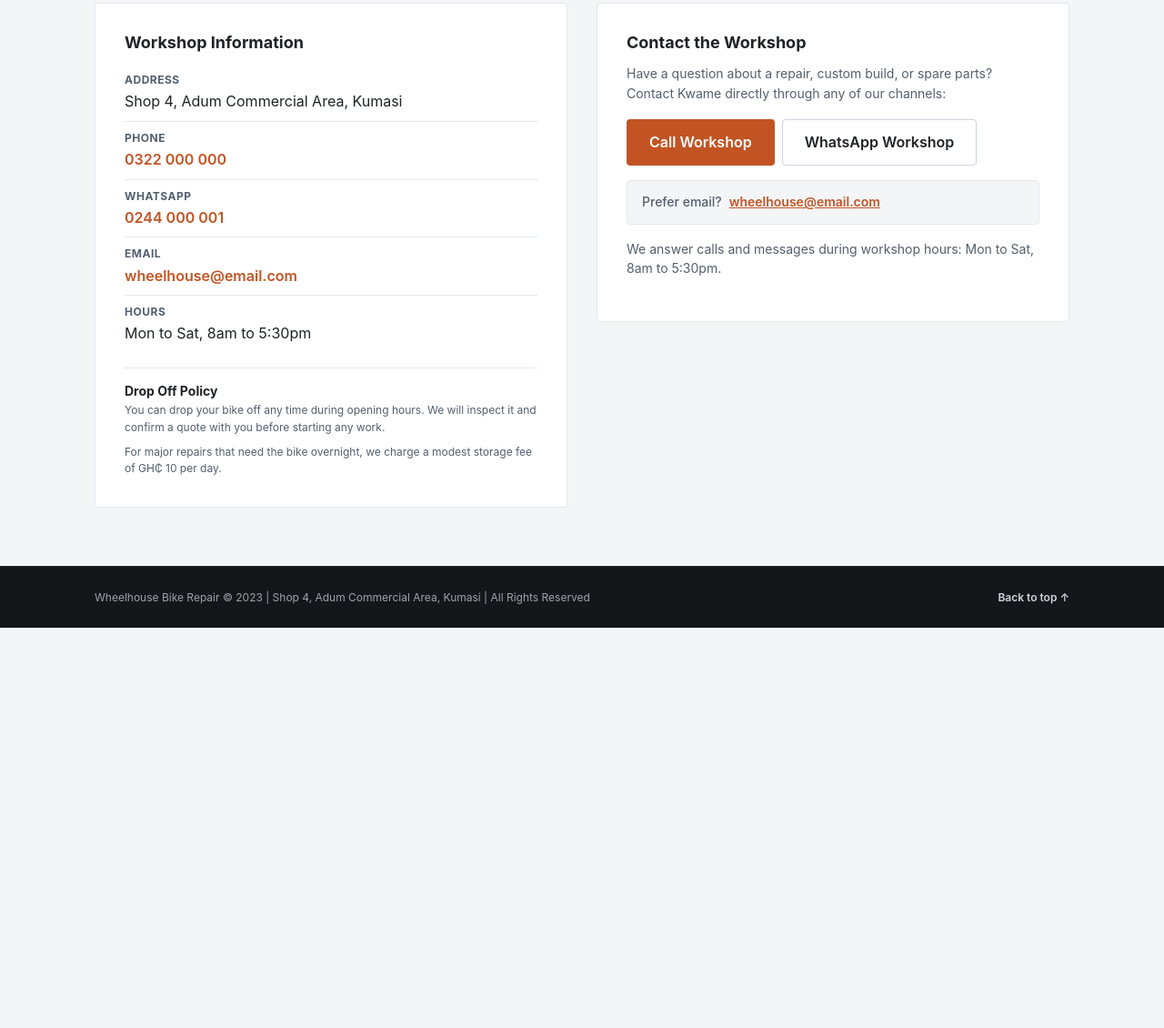
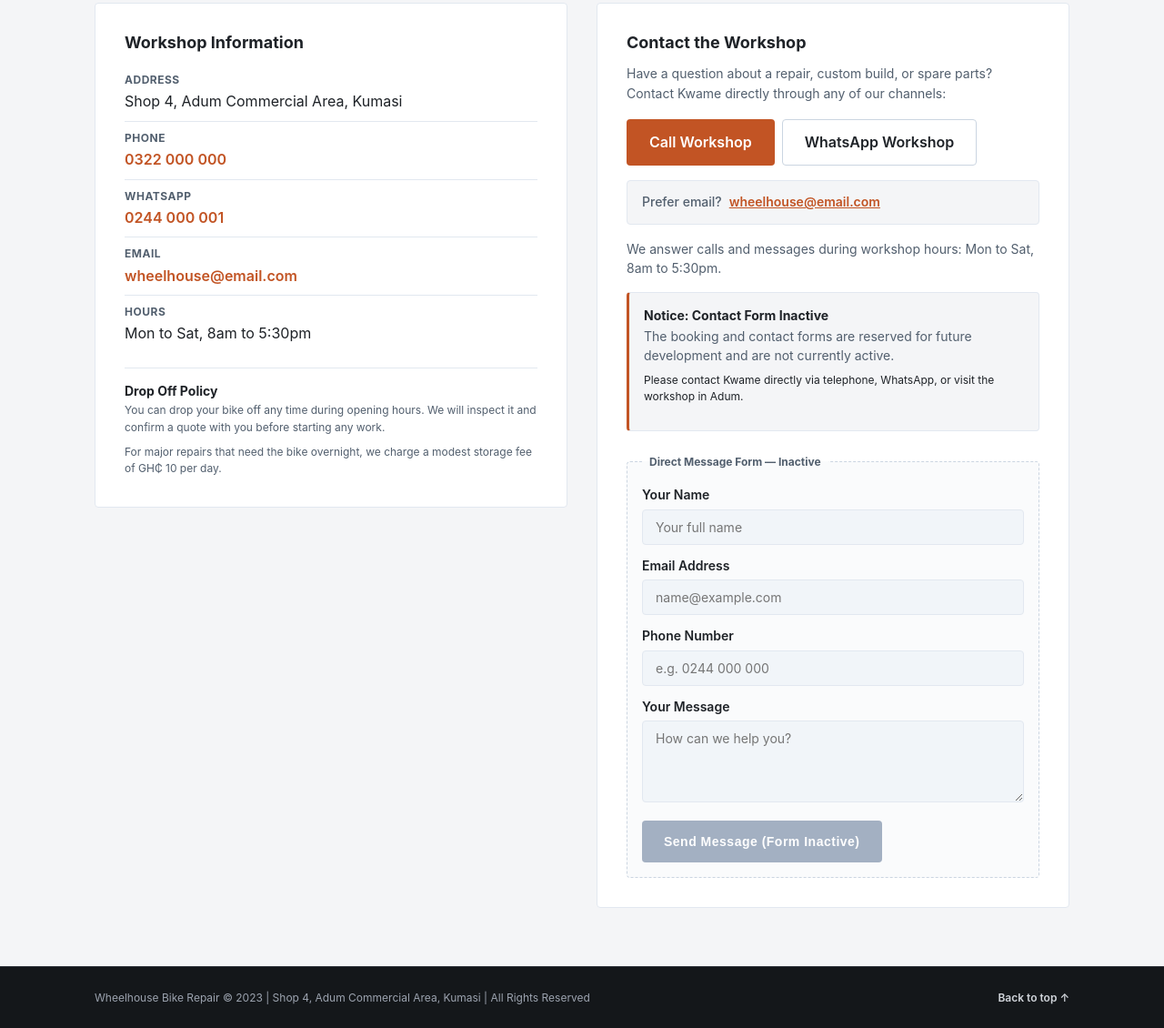
Before and after one commit to zakari999/wheelhouse-bike-repair, a plain HTML site: page index.html in a window 1280 px wide. Shown: the part 2662-3792 px from the top of the page at 91% size. Before the commit the page ends 3352 px from the top, so only its background shows below. Drawn offline with Linux system fonts and the light colour scheme.

Commit message:
feat(ee01): added disabled form input for contact card section

```diff
--- a/css/styles.css
+++ b/css/styles.css
@@ -851,6 +851,13 @@ a.service-price:hover {
 .service-notice-text {
   font-size: var(--font-size-sm);
   color: var(--color-charcoal-muted);
+  margin-bottom: var(--space-xs);
+  line-height: 1.5;
+}
+
+.service-notice-subtext {
+  font-size: var(--font-size-xs);
+  color: var(--color-charcoal-dark);
   margin-bottom: var(--space-sm);
   line-height: 1.5;
 }
@@ -901,13 +908,22 @@ a.service-price:hover {
 
 /* Forms */
 .form-fieldset {
-  border: none;
-  padding: 0;
-  margin: 0;
+  border: 1px dashed var(--color-border-dark);
+  border-radius: var(--border-radius-sm);
+  padding: var(--space-md);
+  margin: var(--space-md) 0 0 0;
+  background-color: #fafbfc;
+}
+
+.form-legend {
+  font-size: var(--font-size-xs);
+  font-weight: 700;
+  color: var(--color-charcoal-muted);
+  padding: 0 var(--space-xs);
 }
 
 .form-group {
-  margin-bottom: var(--space-md);
+  margin-bottom: var(--space-sm);
 }
 
 .form-label {
@@ -976,8 +992,12 @@ textarea.form-field {
 .form-submit:disabled,
 .form-submit[aria-disabled="true"],
 fieldset[disabled] .form-submit {
-  background-color: #64748b;
-  color: #f1f5f9;
+  background-color: #94a3b8;
+  color: #ffffff;
+  cursor: not-allowed;
+  opacity: 0.85;
+  box-shadow: none;
+}
   cursor: not-allowed;
   opacity: 0.8;
   box-shadow: none;
--- a/index.html
+++ b/index.html
@@ -311,29 +311,11 @@
         <p>Need to arrange a repair or drop off your bicycle? Contact the workshop directly to arrange a convenient time with Kwame.</p>
 
         <div class="booking-actions">
-          <a href="tel:0322000000" class="btn btn-primary">Call Workshop</a>
+          <a href="tel:0322000000" class="btn btn-primary">Call Workshop: 0322 000 000</a>
           <a href="https://wa.me/233244000001" class="btn btn-secondary" target="_blank" rel="noopener noreferrer">WhatsApp Workshop</a>
         </div>
 
         <p class="booking-note">Walk-ins are also welcome during opening hours. We inspect every bicycle and confirm an upfront quote before starting any work.</p>
-
-        <!-- Preserved booking form template for future Applied JavaScript modules -->
-        <template id="booking-form-template">
-          <form class="booking-form">
-            <div class="form-group">
-              <label for="booking-name" class="form-label">Your Name</label>
-              <input type="text" id="booking-name" name="name" class="form-field" placeholder="e.g. Kwame Mensah">
-            </div>
-
-            <div class="form-group">
-              <label for="booking-need" class="form-label">What does your bike need?</label>
-              <input type="text" id="booking-need" name="need" class="form-field" placeholder="e.g. Brake adjustment or tube replacement">
-            </div>
-
-            <button type="submit" class="form-submit">Submit Request</button>
-          </form>
-          <div id="booking-list" aria-live="polite"></div>
-        </template>
       </section>
 
     </div>
@@ -399,32 +381,45 @@
 
             <p class="contact-hours-note">We answer calls and messages during workshop hours: Mon to Sat, 8am to 5:30pm.</p>
 
-            <!-- Preserved contact form template for future Applied JavaScript modules -->
-            <template id="contact-form-template">
-              <form class="contact-form">
+            <!-- Documented Limitation Notice -->
+            <div class="service-notice-box" role="status">
+              <h4 class="service-notice-heading">Notice: Contact Form Inactive</h4>
+              <p class="service-notice-text">
+                The booking and contact forms are reserved for future development and are not currently active.
+              </p>
+              <p class="service-notice-subtext">
+                Please contact Kwame directly via telephone, WhatsApp, or visit the workshop in Adum.
+              </p>
+            </div>
+
+            <!-- Visible form with disabled fields matching the documented limitation -->
+            <form class="contact-form" aria-label="Contact form (currently inactive)">
+              <fieldset disabled class="form-fieldset">
+                <legend class="form-legend">Direct Message Form &mdash; Inactive</legend>
+
                 <div class="form-group">
                   <label for="contact-name" class="form-label">Your Name</label>
-                  <input type="text" id="contact-name" name="name" class="form-field" placeholder="Your full name">
+                  <input type="text" id="contact-name" name="name" class="form-field" placeholder="Your full name" disabled>
                 </div>
 
                 <div class="form-group">
                   <label for="contact-email" class="form-label">Email Address</label>
-                  <input type="email" id="contact-email" name="email" class="form-field" placeholder="name@example.com">
+                  <input type="email" id="contact-email" name="email" class="form-field" placeholder="name@example.com" disabled>
                 </div>
 
                 <div class="form-group">
                   <label for="contact-phone" class="form-label">Phone Number</label>
-                  <input type="tel" id="contact-phone" name="phone" class="form-field" placeholder="e.g. 0244 000 000">
+                  <input type="tel" id="contact-phone" name="phone" class="form-field" placeholder="e.g. 0244 000 000" disabled>
                 </div>
 
                 <div class="form-group">
                   <label for="contact-message" class="form-label">Your Message</label>
-                  <textarea id="contact-message" name="message" class="form-field" rows="4" placeholder="How can we help you?"></textarea>
+                  <textarea id="contact-message" name="message" class="form-field" rows="4" placeholder="How can we help you?" disabled></textarea>
                 </div>
 
-                <button type="submit" class="form-submit">Send Message</button>
-              </form>
-            </template>
+                <button type="button" class="form-submit" disabled aria-disabled="true">Send Message (Form Inactive)</button>
+              </fieldset>
+            </form>
           </div>
 
         </div>
```
